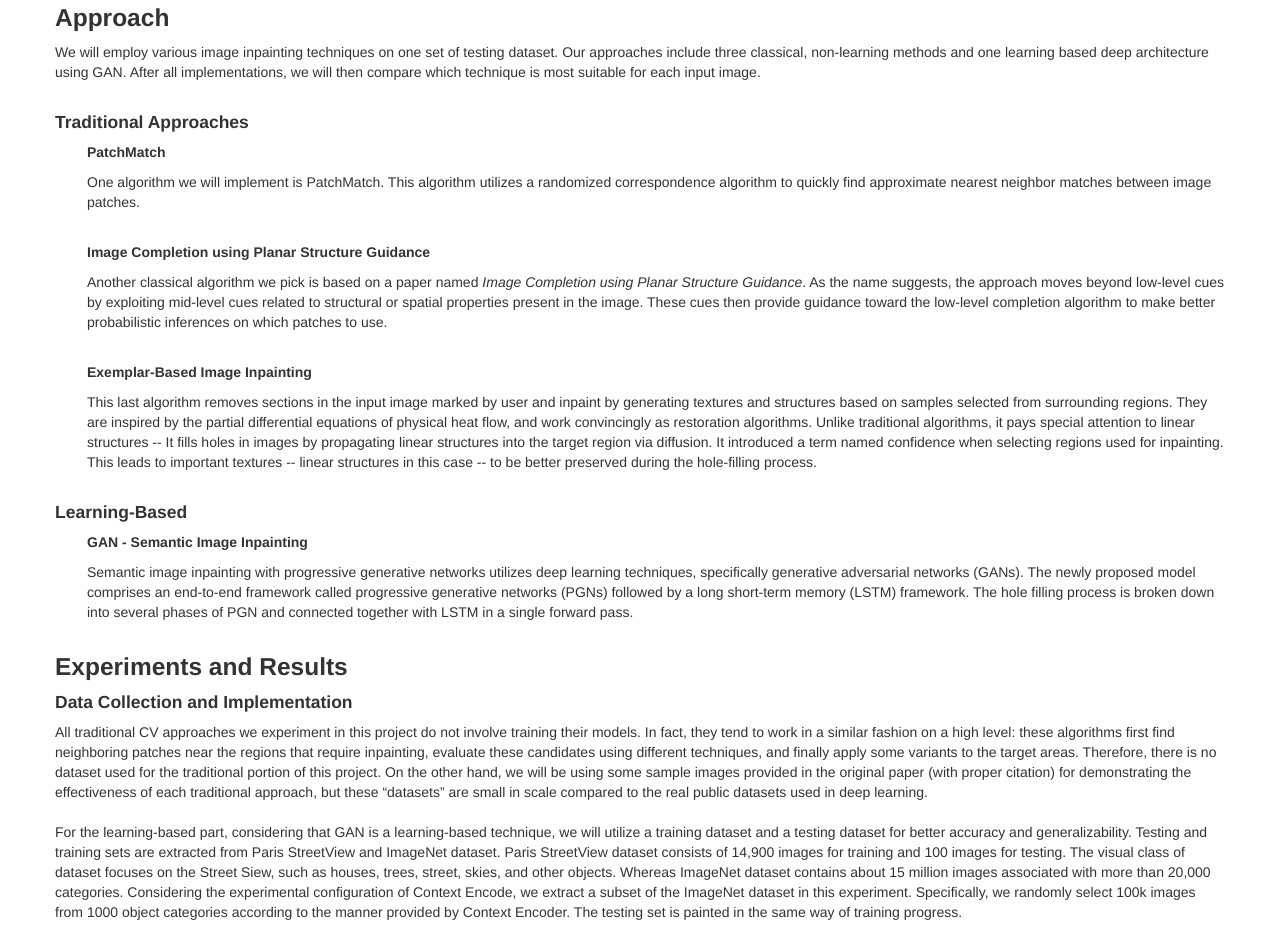
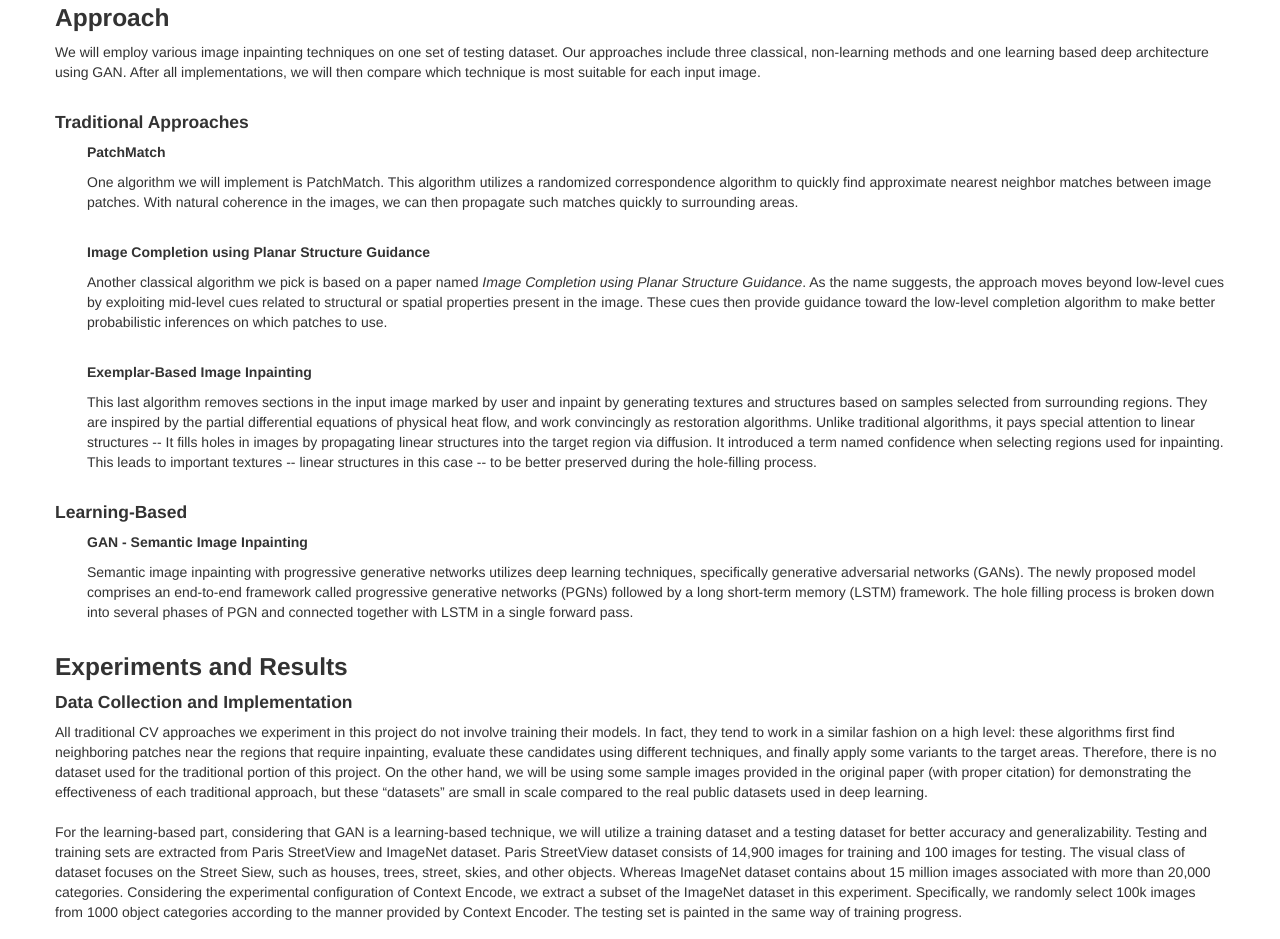
Before and after one commit to GaTech-CS4476-Fall2020/CS4476-Project-Page, a plain HTML site: page index.html in a window 1280 px wide. Shown: the part 882-1821 px from the top of the page. Drawn offline with Linux system fonts and the light colour scheme.

Commit message:
minor update

```diff
--- a/index.html
+++ b/index.html
@@ -84,7 +84,7 @@ We will employ various image inpainting techniques on one set of testing dataset
 <h4>Traditional Approaches</h4>
 <div style="padding-left: 2rem">
   <h5>PatchMatch</h5>
-  One algorithm we will implement is PatchMatch. This algorithm utilizes a randomized correspondence algorithm to quickly find approximate nearest neighbor matches between image patches.
+  One algorithm we will implement is PatchMatch. This algorithm utilizes a randomized correspondence algorithm to quickly find approximate nearest neighbor matches between image patches. With natural coherence in the images, we can then propagate such matches quickly to surrounding areas.
   <br><br>
   <h5>Image Completion using Planar Structure Guidance</h5>
   Another classical algorithm we pick is based on a paper named <i>Image Completion using Planar Structure Guidance</i>. As the name suggests, the approach moves beyond low-level cues by exploiting mid-level cues related to structural or spatial properties present in the image. These cues then provide guidance toward the low-level completion algorithm to make better probabilistic inferences on which patches to use.
```
